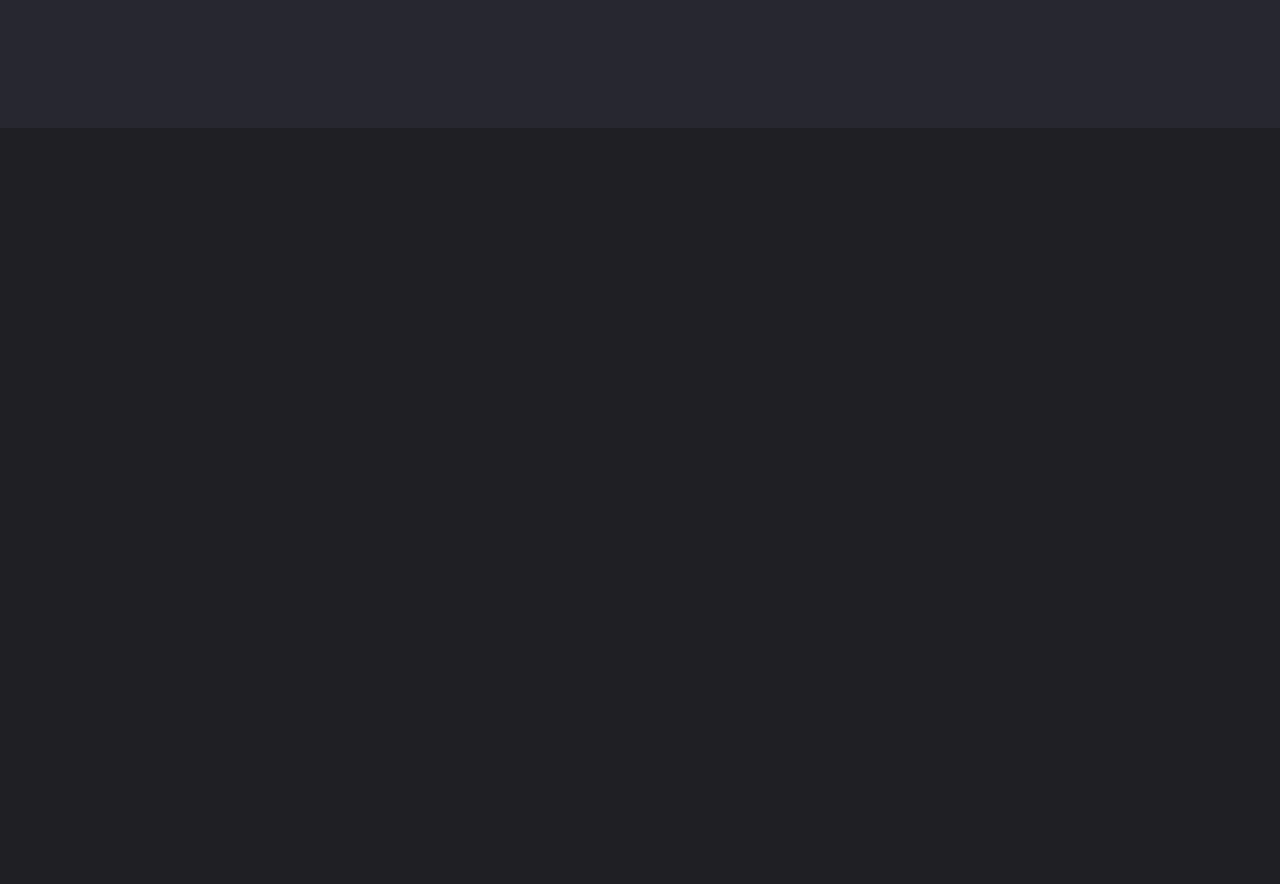
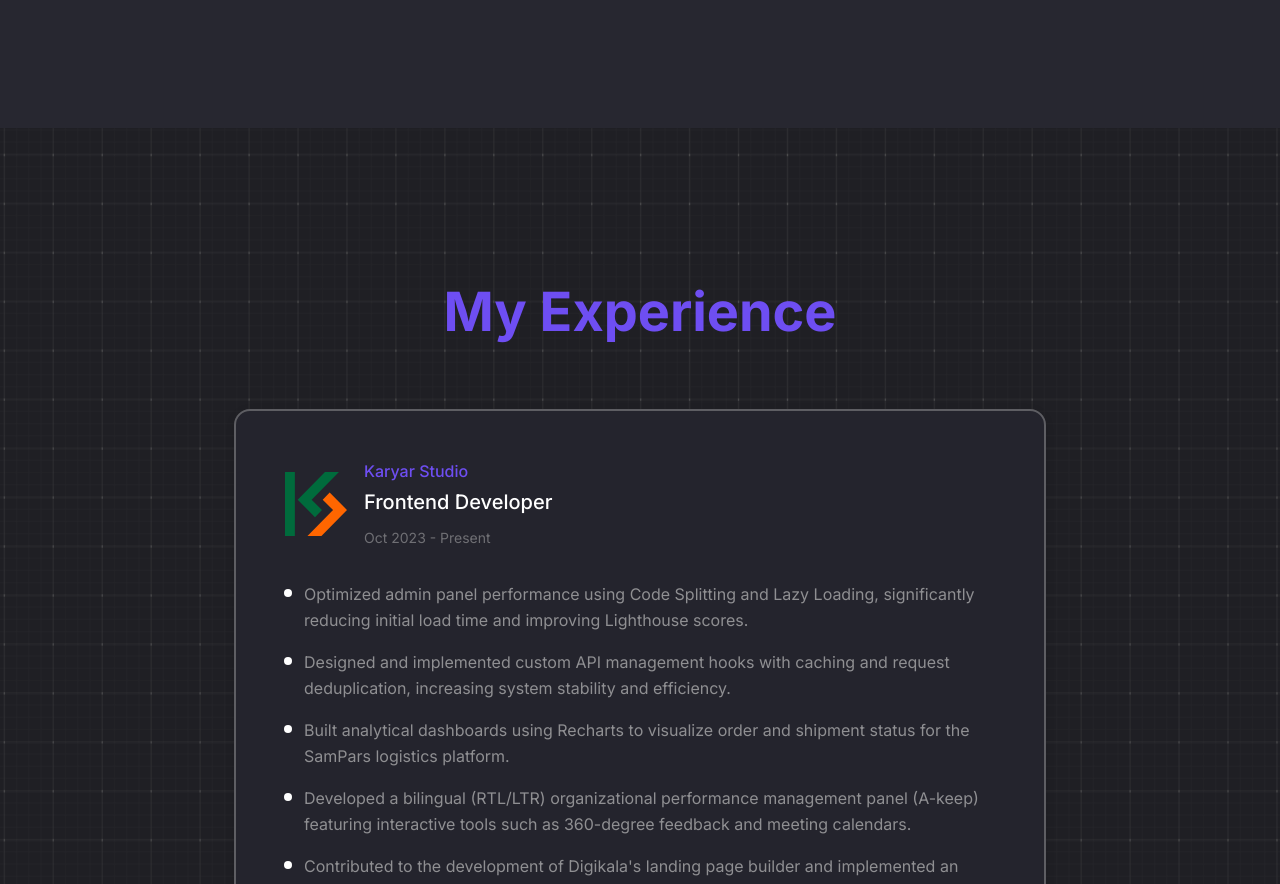
Before and after one commit to Alaleh-Mohseni/portfolio, a React (Vite) app: page / in a window 1280 px wide. Shown: the part 1900-2784 px from the top of the page. Before the commit the page ends 2028 px from the top, so only its background shows below. Built offline with nearby package versions, Linux system fonts and the light colour scheme.

Commit message:
feat: add Experience component with styling and integrate into App

```diff
--- a/src/App.jsx
+++ b/src/App.jsx
@@ -2,6 +2,7 @@ import { useState } from 'react'
 import Header from './components/Header/Header'
 import Hero from './components/Hero/Hero'
 import Skills from './components/Skills/Skills'
+import Experience from './components/Experience/Experience'
 import portfolioData from './portfolio-data'
 
 function App() {
@@ -13,6 +14,7 @@ function App() {
       <main>
         <Hero lang={language} portfolioData={portfolioData} />
         <Skills lang={language} portfolioData={portfolioData} />
+        <Experience lang={language} portfolioData={portfolioData} />
       </main>
     </>
   )
--- /dev/null
+++ b/src/components/Experience/Experience.css
@@ -0,0 +1,77 @@
+.experience-card {
+  background-color: #24242d;
+  border-color: #5e5e63;
+  box-shadow: 0 2px 8px rgba(0, 0, 0, 0.1);
+  transition: all 0.3s ease;
+}
+
+.experience-card:hover {
+  transform: translateY(-4px);
+  box-shadow: 0 8px 16px rgba(0, 0, 0, 0.15);
+}
+
+.decorate {
+  width: 100%;
+  height: 100%;
+  position: absolute;
+  top: 0;
+  left: 0;
+  background-image: url('../../assets/background.png');
+  filter: invert(100%);
+  background-position: top center;
+  background-repeat: no-repeat;
+  background-size: cover;
+  pointer-events: none;
+  z-index: -1;
+}
+
+/* Light Mode Card Styles */
+:root:not(.dark) .experience-card {
+  background-color: #edeaf8;
+  border-color: #dfdfea;
+  box-shadow: 0 2px 8px rgba(0, 0, 0, 0.05);
+}
+
+:root:not(.dark) .experience-card:hover {
+  box-shadow: 0 8px 16px rgba(0, 0, 0, 0.08);
+}
+
+:root:not(.dark) .decorate {
+  filter: invert(0);
+}
+
+/* Responsive Design */
+@media (max-width: 768px) {
+  .experience {
+    padding: 80px 24px;
+  }
+
+  .experience-card {
+    padding: 32px 24px !important;
+    gap: 24px !important;
+  }
+
+  .experience h2 {
+    font-size: 40px;
+    margin-bottom: 48px;
+  }
+
+  .experience-card .flex.items-start {
+    flex-direction: column;
+  }
+}
+
+@media (max-width: 480px) {
+  .experience {
+    padding: 60px 16px;
+  }
+
+  .experience-card {
+    padding: 24px 16px !important;
+    gap: 20px !important;
+  }
+
+  .experience h2 {
+    font-size: 32px;
+  }
+}
--- /dev/null
+++ b/src/components/Experience/Experience.jsx
@@ -0,0 +1,58 @@
+import CompanyLogo from '../../assets/Karyar-Studio-Logo.svg'
+import './Experience.css'
+
+function Experience({ lang, portfolioData }) {
+  const data = portfolioData[lang]?.experience
+
+  return (
+    <section className="experience relative">
+      <div className="decorate"></div>
+      <div className="w-full mx-auto">
+        {/* Section Title */}
+        <h2 className="text-center mb-16">{data.title}</h2>
+
+        {/* Experience Cards */}
+        <div className="flex flex-col items-center gap-8">
+          {data.items.map((item, index) => (
+            <div
+              key={index}
+              className="experience-card rounded-2xl p-12 flex flex-col gap-8 transition-all duration-300 border-2 w-full md:w-[70%]"
+            >
+              {/* Company Header */}
+              <div className="flex items-start gap-4 md:items-center">
+                {item.logo && (
+                  <img
+                    src={CompanyLogo}
+                    alt={`${item.company} logo`}
+                    className="w-16 h-16 object-contain flex-shrink-0"
+                  />
+                )}
+                <div className="flex-1">
+                  <h5 className="mb-1 text-[var(--accent)]">{item.company}</h5>
+                  <h4 className="mb-2">{item.position}</h4>
+                  <span className="text-[14px] font-normal text-[var(--muted-foreground)] opacity-70">
+                    {item.period}
+                  </span>
+                </div>
+              </div>
+
+              {/* Achievements List */}
+              {item.achievements && item.achievements.length > 0 && (
+                <div className="flex flex-col gap-4">
+                  {item.achievements.map((achievement, achIndex) => (
+                    <div key={achIndex} className="flex items-start gap-3">
+                      <span className="w-2 h-2 rounded-full bg-white mt-2 flex-shrink-0"></span>
+                      <p className="leading-relaxed flex-1">{achievement}</p>
+                    </div>
+                  ))}
+                </div>
+              )}
+            </div>
+          ))}
+        </div>
+      </div>
+    </section>
+  )
+}
+
+export default Experience
--- a/src/index.css
+++ b/src/index.css
@@ -93,7 +93,11 @@
   .skills,
   .projects {
     background-color: var(--surface);
-    @apply transition-colors duration-300 px-[60px] py-[150px];
+    @apply transition-colors duration-300 px-4 md:px-[60px] py-[150px];
+  }
+
+  .experience {
+    @apply px-4 md:px-[60px] py-[150px];
   }
 
   .header {
```
